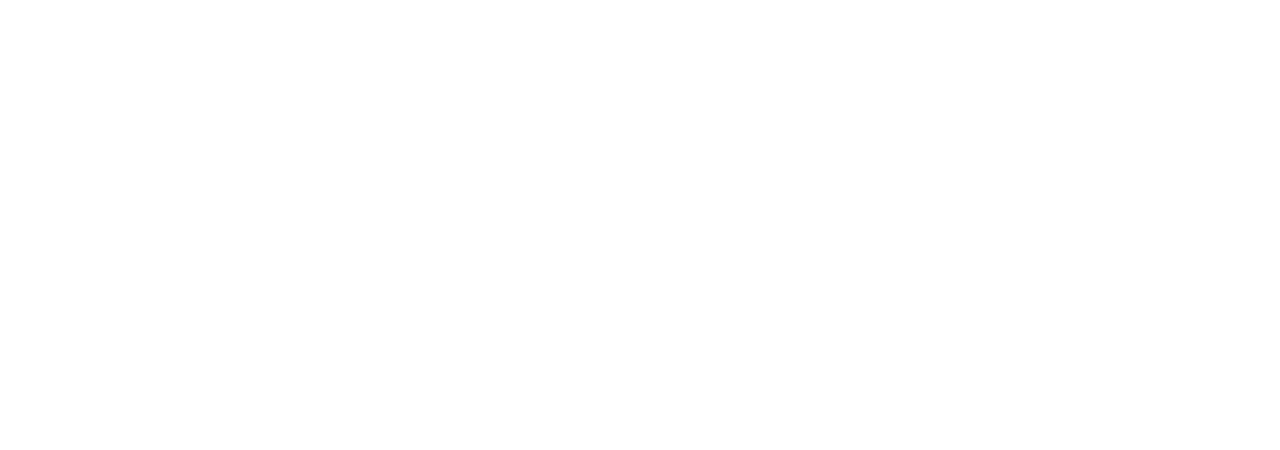
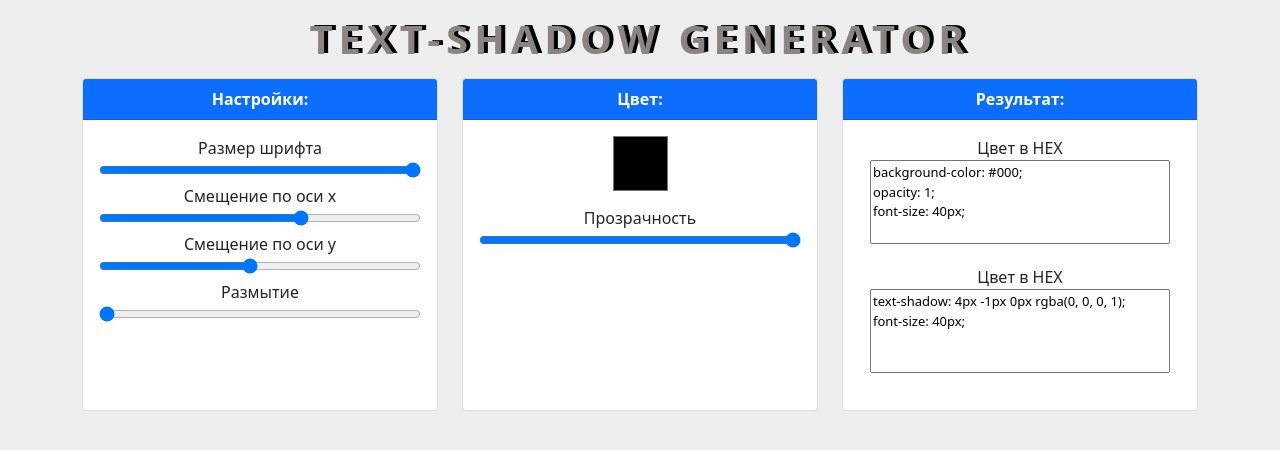
Before and after one commit to mesanyaa/Text-shadow-generator, a plain HTML site: page index.html in a window 1280 px wide. Drawn offline with nearby package versions, Linux system fonts and the light colour scheme.

Commit message:
the application is completed

```diff
--- a/css/style.css
+++ b/css/style.css
@@ -0,0 +1,56 @@
+body {
+  text-align: center;
+  background-color: #eee;
+}
+
+label {
+  display: block;
+}
+
+h1 {
+  text-transform: uppercase;
+  font-weight: bold;
+  letter-spacing: 6px;
+  font-size: 40px;
+  margin-top: 15px;
+  margin-bottom: 15px;
+  color: #8a8484;
+}
+
+input[type="range"] {
+  width: 100%;
+}
+
+input[type="color"] {
+  border: none;
+  background-color: transparent;
+  width: 55px;
+  height: 55px;
+  padding: 0;
+  margin-bottom: 15px;
+}
+
+input[type="color"]:hover {
+  cursor: pointer;
+}
+
+textarea {
+  width: 100%;
+  resize: none;
+  margin-bottom: 15px;
+  max-width: 300px;
+  font-size: 13px;
+}
+
+.card {
+  height: 100%;
+}
+
+.card-header {
+  font-weight: bold;
+  color: #fff;
+}
+
+.row > div {
+  margin-bottom: 15px;
+}
--- a/index.html
+++ b/index.html
@@ -3,10 +3,96 @@
   <head>
     <meta charset="UTF-8" />
     <meta name="viewport" content="width=device-width, initial-scale=1.0" />
-    <link rel="stylesheet" href="css/style.css">
-    <script src="js/jquery-3.3.1.min.js"></script>
-    <script src="js/js.js"></script>
+    <meta http-equiv="X-UA-Compatible" content="ie=edge" />
+    <link rel="stylesheet" href="css/bootstrap.min.css" />
+    <link rel="stylesheet" href="css/style.css" />
     <title>Text-shadow generator</title>
   </head>
-  <body></body>
+  <body>
+    <h1>Text-shadow generator</h1>
+    <div class="container">
+      <div class="row">
+        <div class="col-xl-4 col-md-6">
+          <div class="card">
+            <div class="card-header bg-primary">Настройки:</div>
+            <div class="card-body">
+              <label for="font_size">Размер шрифта</label>
+              <input
+                type="range"
+                id="font_size"
+                class="custom-range"
+                min="8"
+                max="40"
+                step="1"
+                value="40"
+              />
+              <label for="offset_x">Смещение по оси x</label>
+              <input
+                type="range"
+                id="offset_x"
+                class="custom-range"
+                min="-15"
+                max="15"
+                step="1"
+                value="4"
+              />
+              <label for="offset_y">Смещение по оси y</label>
+              <input
+                type="range"
+                id="offset_y"
+                class="custom-range"
+                min="-15"
+                max="15"
+                step="1"
+                value="-1"
+              />
+              <label for="blur">Размытие</label>
+              <input
+                type="range"
+                id="blur"
+                class="custom-range"
+                min="0"
+                max="15"
+                step="1"
+                value="0"
+              />
+            </div>
+          </div>
+        </div>
+        <div class="col-xl-4 col-md-6">
+          <div class="card">
+            <div class="card-header bg-primary">Цвет:</div>
+            <div class="card-body">
+              <input type="color" value="#000000" />
+              <label for="opacity">Прозрачность</label>
+              <input
+                type="range"
+                min="0"
+                max="1"
+                step="0.01"
+                value="1"
+                class="custom-range"
+                type="text"
+                id="opacity"
+              />
+            </div>
+          </div>
+        </div>
+        <div class="col-xl-4 col-md-12">
+          <div class="card">
+            <div class="card-header bg-primary">Результат:</div>
+            <div class="card-body">
+              <label for="resultHex">Цвет в HEX</label>
+              <textarea id="resultHex" rows="4" readonly></textarea> <br />
+              <label for="resultRgba">Цвет в HEX</label>
+              <textarea id="resultRgba" rows="4" readonly></textarea>
+            </div>
+          </div>
+        </div>
+      </div>
+    </div>
+    <script src="js/bootstrap.bundle.min.js"></script>
+    <script src="js/jquery-3.7.1.min.js"></script>
+    <script src="js/js.js"></script>
+  </body>
 </html>
--- a/js/js.js
+++ b/js/js.js
@@ -1,3 +1,73 @@
 "use strict";
 
-$(function () {});
+$(function () {
+  function cssShadow({
+    font_size,
+    offset_x,
+    offset_y,
+    blur,
+    opacity,
+    color,
+    rgba,
+  }) {
+    let cssStyles = offset_x + "px " + offset_y + "px " + blur + "px " + rgba;
+    $("h1").css("text-shadow", cssStyles);
+    $("#resultHex").val(
+      "background-color: " +
+        color +
+        ";\nopacity: " +
+        opacity +
+        ";\nfont-size: " +
+        font_size +
+        "px;"
+    );
+    $("#resultRgba").val(
+      "text-shadow: " +
+        offset_x +
+        "px " +
+        offset_y +
+        "px " +
+        blur +
+        "px " +
+        rgba +
+        ";\nfont-size: " +
+        font_size +
+        "px;"
+    );
+  }
+  cssShadow({
+    font_size: 40,
+    offset_x: 4,
+    offset_y: -1,
+    blur: 0,
+    opacity: 1,
+    color: "#000",
+    rgba: "rgba(0, 0, 0, 1)",
+  });
+  $(document).on("input change", "input", function () {
+    let font_size = $("#font_size").val();
+    let offset_x = $("#offset_x").val();
+    let offset_y = $("#offset_y").val();
+    let blur = $("#blur").val();
+    let opacity = $("#opacity").val();
+    let color = $("input[type=color]").val() + "";
+    let red16 = color[1] + "" + color[2];
+    let green16 = color[3] + "" + color[4];
+    let blue16 = color[5] + "" + color[6];
+    let red10 = parseInt(red16, 16);
+    let green10 = parseInt(green16, 16);
+    let blue10 = parseInt(blue16, 16);
+    let rgba =
+      "rgba(" + red10 + ", " + green10 + ", " + blue10 + ", " + opacity + ")";
+    $("h1").css("fontSize", font_size + "px");
+    cssShadow({
+      font_size: font_size,
+      offset_x: offset_x,
+      offset_y: offset_y,
+      blur: blur,
+      opacity: opacity,
+      color: color,
+      rgba: rgba,
+    });
+  });
+});
```
Also changed, not shown: css/bootstrap.min.css (added), js/bootstrap.bundle.min.js (added).
